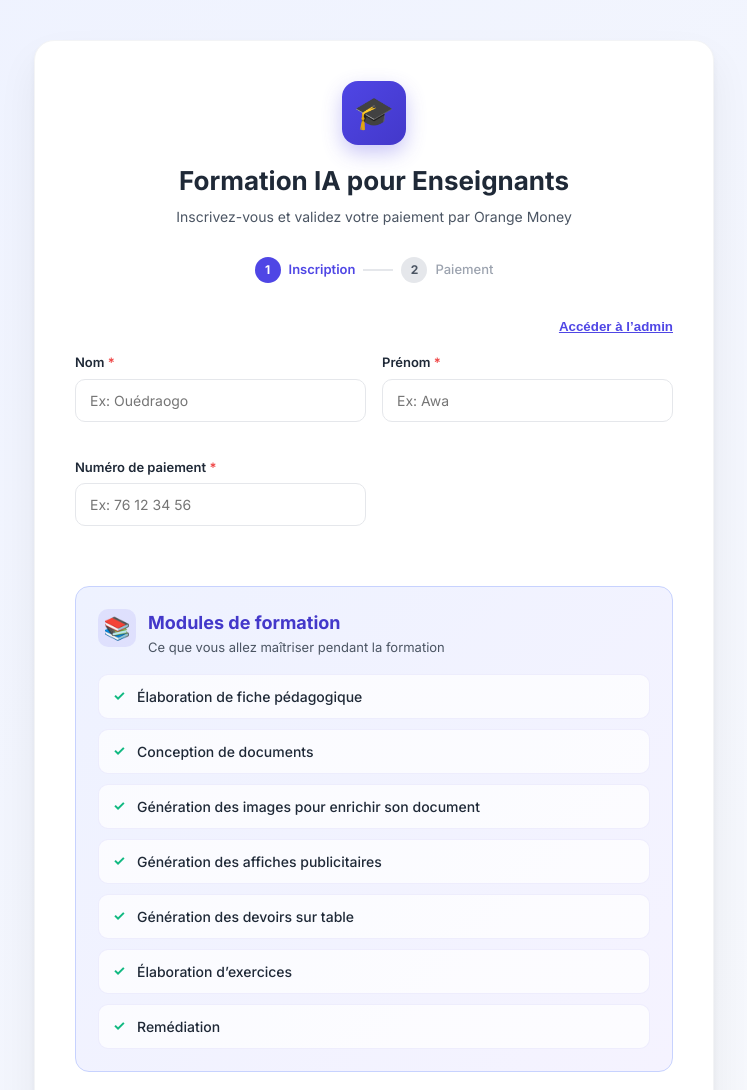
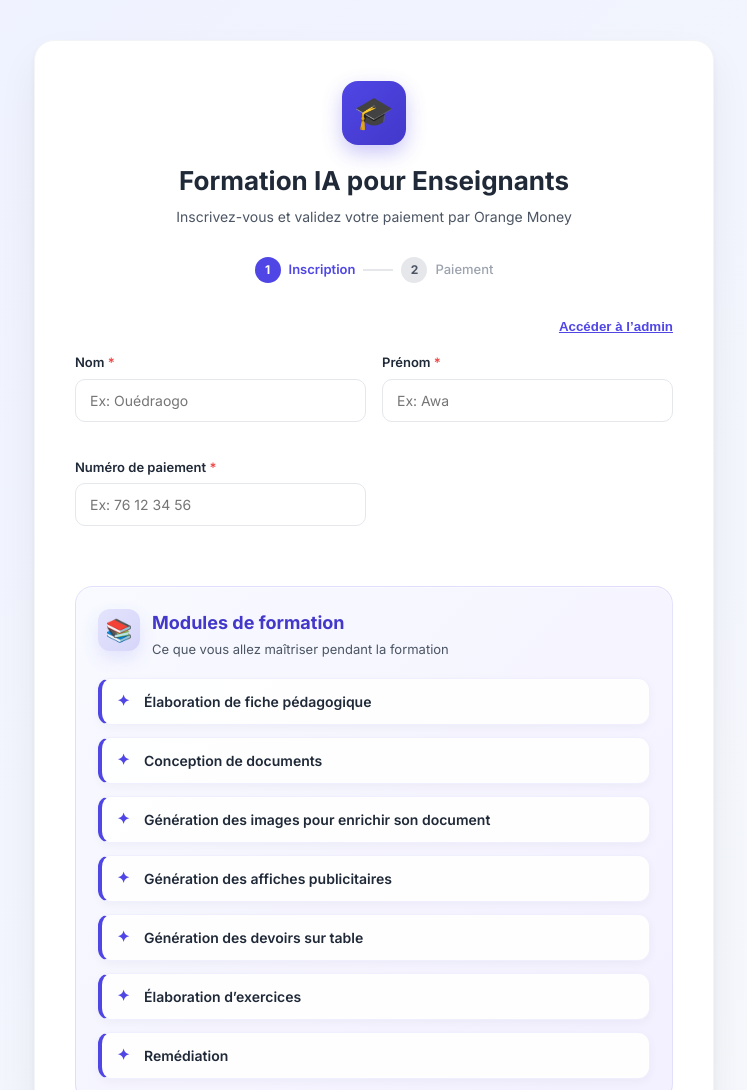
Before and after one commit to Rapougouya/Formation_IA, a plain HTML site: page index.html in a window 1280 px wide. Shown: the top 1090 px of the page, without its empty margins (266-1013 px from the left). Drawn offline with nearby package versions, Linux system fonts and the light colour scheme.

Commit message:
Improve modules UI

```diff
--- a/style.css
+++ b/style.css
@@ -102,29 +102,32 @@ input.error { border-color: var(--danger); }
 }
 
 .modules-section {
-  background: linear-gradient(135deg, #eef2ff 0%, #f5f3ff 100%);
-  border: 1.5px solid #c7d2fe;
-  border-radius: 14px;
-  padding: 22px; margin: 24px 0;
+  background: linear-gradient(135deg, #f8faff 0%, #f3f0ff 100%);
+  border: 1px solid rgba(79, 70, 229, 0.12);
+  border-radius: 18px;
+  padding: 22px;
+  margin: 24px 0;
+  box-shadow: inset 0 1px 0 rgba(255,255,255,0.6);
 }
 
 .modules-header {
   display: flex; align-items: flex-start;
-  gap: 12px; margin-bottom: 16px;
+  gap: 12px; margin-bottom: 18px;
 }
 
 .modules-icon {
-  width: 38px; height: 38px;
-  border-radius: 10px;
-  background: rgba(79, 70, 229, 0.1);
+  width: 42px; height: 42px;
+  border-radius: 12px;
+  background: linear-gradient(135deg, rgba(79,70,229,0.12), rgba(79,70,229,0.2));
   display: flex; align-items: center; justify-content: center;
   font-size: 22px;
+  box-shadow: 0 8px 18px rgba(79,70,229,0.12);
 }
 
 .modules-header h3 {
-  font-size: 18px; font-weight: 700;
+  font-size: 18px; font-weight: 800;
   color: var(--primary-dark);
-  margin-bottom: 2px;
+  margin-bottom: 4px;
 }
 
 .modules-header p {
@@ -134,26 +137,29 @@ input.error { border-color: var(--danger); }
 .modules-list {
   list-style: none;
   display: grid;
-  gap: 10px;
+  gap: 12px;
 }
 
 .modules-list li {
   position: relative;
-  background: rgba(255,255,255,0.7);
+  background: rgba(255,255,255,0.88);
   border: 1px solid rgba(79,70,229,0.08);
-  border-radius: 10px;
-  padding: 11px 14px 11px 38px;
+  border-left: 4px solid var(--primary);
+  border-radius: 12px;
+  padding: 12px 14px 12px 42px;
   color: var(--gray-800);
   font-size: 14px;
-  font-weight: 500;
+  font-weight: 600;
+  box-shadow: 0 3px 10px rgba(15, 23, 42, 0.04);
 }
 
 .modules-list li::before {
-  content: '✓';
+  content: '✦';
   position: absolute;
-  left: 14px;
-  top: 10px;
-  color: var(--success);
+  left: 15px;
+  top: 11px;
+  color: var(--primary);
+  font-size: 15px;
   font-weight: 700;
 }
 
```
